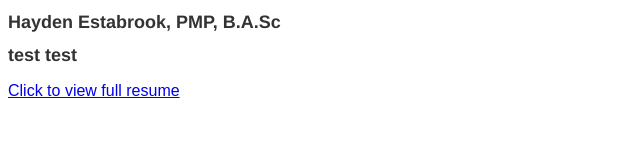
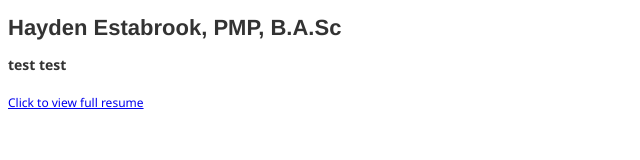
Before and after one commit to hestabroo/resume, a plain HTML site: page index.html in a window 1280 px wide. Shown: the whole page, without its empty margins (0-640 px from the left). Drawn offline with Linux system fonts and the light colour scheme.

Commit message:
Update index.html

```diff
--- a/index.html
+++ b/index.html
@@ -6,18 +6,31 @@
     <title>Hayden Estabrook Resume</title>
     <style>
         body {
-            font-family: 'Segoe UI Light', 'Arial', 'Helvetica', sans-serif;
+            font-family: 'Segoe UI Light', 'Segoe UI', 'Arial', sans-serif;
             }
         h1 {
-            font-family: 'Franklin Gothic Medium', sans-serif;  /* Font family */
-            font-size: 18px;                  /* Font size */
-            color: #333;                      /* Text color */
+            font-family: 'Franklin Gothic Medium', 'Helvetica', sans-serif;
+            font-size: 22px;
+            color: #333;
             }
+        h2 {
+            font-size: 14px;
+            color: #333;
+            }
+        a {
+            font-size: 12px;
+            color: #333
+            text-decoration: underline
+            }
+        a:hover {
+            color:#444
+            }
+
     </style>
 </head>
 <body>
     <h1>Hayden Estabrook, PMP, B.A.Sc</h1>
-    <h1>test test</h1>
+    <h2>test test</h2>
     <p><a href="20250130 Hayden Estabrook Resume.pdf" target="_blank">Click to view full resume</a></p>
 </body>
 </html>
```
